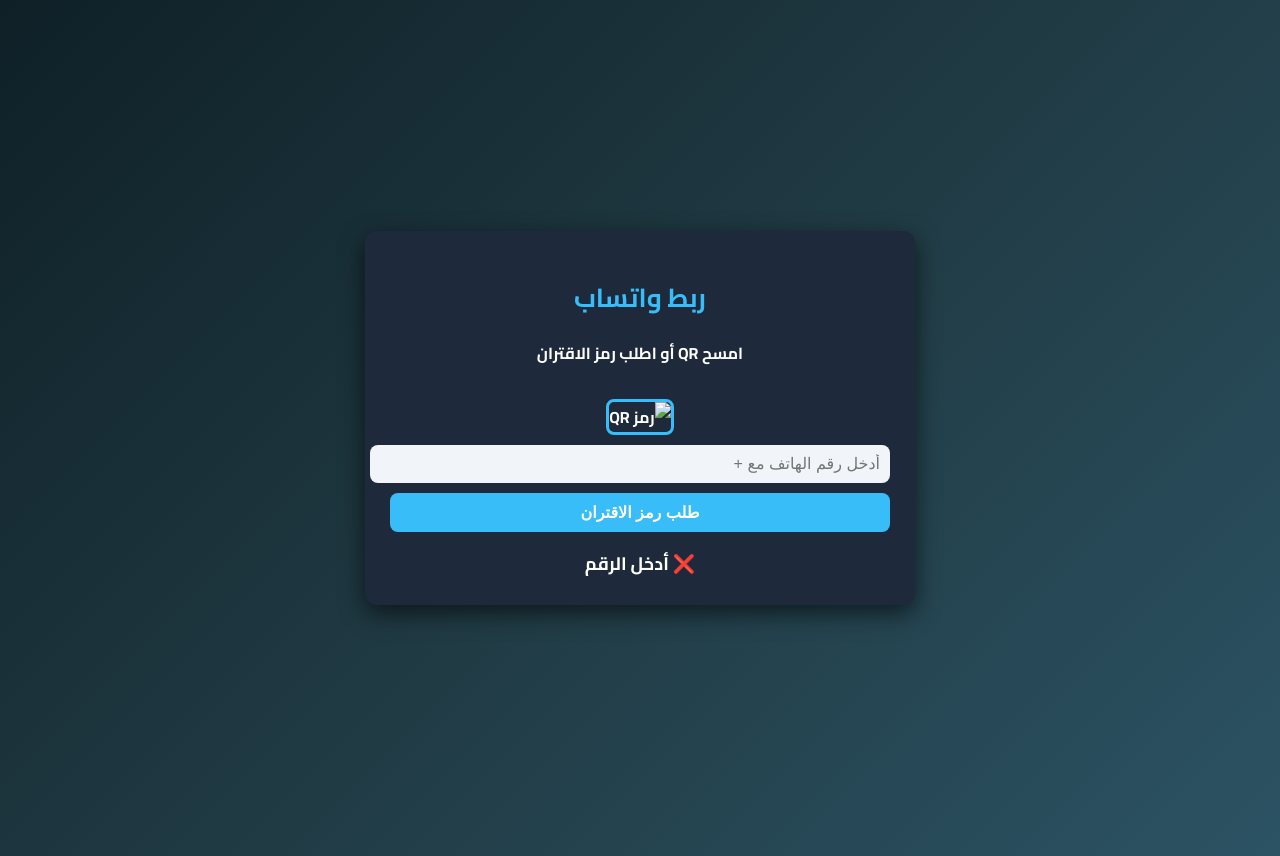
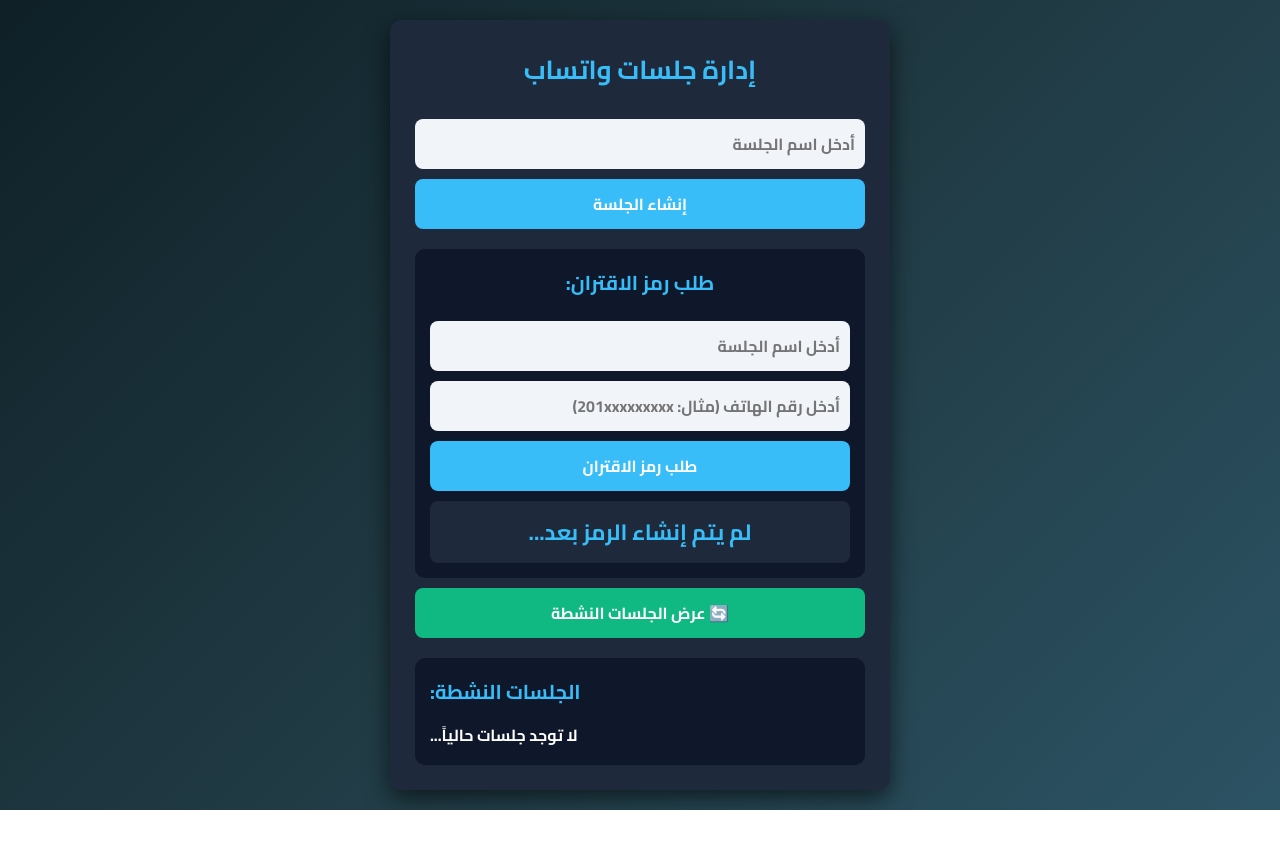
Before and after one commit to TARZAN-XD/bot-XD, a website: page public/index.html in a window 1280 px wide. Both pictures are taken after a click on the button "طلب رمز الاقتران". After the commit the page ends 810 px from the top, so only its background shows below. Drawn offline with Linux system fonts and the light colour scheme; no server answers.

Commit message:
Update index.html

```diff
--- a/public/index.html
+++ b/public/index.html
@@ -3,70 +3,136 @@
 <head>
   <meta charset="UTF-8">
   <meta name="viewport" content="width=device-width, initial-scale=1.0">
-<title>ربط واتساب - طرزان الواقدي</title>
+  <title>إدارة جلسات واتساب - طرزان الواقدي</title>
   <link href="https://fonts.googleapis.com/css2?family=Cairo:wght@700&display=swap" rel="stylesheet">
   <style>
-body {
-  font-family: 'Cairo', sans-serif;
-  background: linear-gradient(135deg, #0f2027, #203a43, #2c5364);
-  color: #fff;
-  display: flex; justify-content: center; align-items: center;
-  min-height: 100vh; flex-direction: column; padding: 20px;
-}
-.container {
-  width: 100%; max-width: 500px; background: #1e293b;
-  padding: 25px; border-radius: 12px; box-shadow: 0 8px 25px rgba(0,0,0,0.6);
-  text-align: center; margin-bottom: 20px;
-}
+    * { font-family: 'Cairo', sans-serif; margin: 0; padding: 0; box-sizing: border-box; }
+    body { background: linear-gradient(135deg, #0f2027, #203a43, #2c5364); color: #fff; display: flex; justify-content: center; align-items: center; min-height: 100vh; padding: 20px; }
+    .container { width: 100%; max-width: 500px; background: #1e293b; padding: 25px; border-radius: 12px; box-shadow: 0 8px 25px rgba(0,0,0,0.6); text-align: center; }
     h1 { margin-bottom: 15px; color: #38bdf8; font-size: 26px; }
-input, button {
-  width: 100%; padding: 10px; margin-top: 10px; border-radius: 8px; border: none; font-size: 16px;
-}
+    input, button { width: 100%; padding: 10px; margin-top: 10px; border-radius: 8px; border: none; font-size: 16px; }
     input { background: #f1f5f9; color: #111; }
     button { background: #38bdf8; color: #fff; font-weight: bold; cursor: pointer; }
     button:hover { background: #0ea5e9; }
-.qr-container img {
-  margin-top: 15px; width: 250px; border-radius: 8px; border: 3px solid #38bdf8;
-}
-#result { margin-top: 15px; font-size: 18px; color: #fff; }
+    .qr-container img { margin-top: 15px; width: 250px; border-radius: 8px; border: 3px solid #38bdf8; }
+    .sessions-list { margin-top: 20px; background: #0f172a; padding: 15px; border-radius: 10px; text-align: left; }
+    .sessions-list h2 { color: #38bdf8; font-size: 20px; margin-bottom: 10px; }
+    .session-item { display: flex; justify-content: space-between; background: #1e293b; padding: 8px; margin: 5px 0; border-radius: 8px; align-items: center; }
+    .delete-btn { background: #ef4444; padding: 5px 10px; border-radius: 6px; color: #fff; cursor: pointer; border: none; }
+    .delete-btn:hover { background: #dc2626; }
+    .refresh-btn { background: #10b981; margin-top: 10px; }
+    .refresh-btn:hover { background: #059669; }
+    .pairing-section { margin-top: 20px; background: #0f172a; padding: 15px; border-radius: 10px; }
+    .pairing-section h2 { color: #38bdf8; font-size: 20px; margin-bottom: 10px; }
+    .pairing-code { background: #1e293b; padding: 10px; margin-top: 10px; border-radius: 8px; font-size: 22px; text-align: center; color: #38bdf8; font-weight: bold; }
   </style>
 </head>
 <body>
   <div class="container">
-    <h1>ربط واتساب</h1>
-    <p>امسح QR أو اطلب رمز الاقتران</p>
-    <div class="qr-container">
-      <img src="qr.png" alt="رمز QR">
+    <h1>إدارة جلسات واتساب</h1>
+
+    <input type="text" id="sessionId" placeholder="أدخل اسم الجلسة">
+    <button onclick="createSession()">إنشاء الجلسة</button>
+
+    <div class="qr-container" id="qrContainer"></div>
+
+    <div class="pairing-section">
+      <h2>طلب رمز الاقتران:</h2>
+      <input type="text" id="pairSessionId" placeholder="أدخل اسم الجلسة">
+      <input type="text" id="phoneNumber" placeholder="أدخل رقم الهاتف (مثال: 201xxxxxxxxx)">
+      <button onclick="generatePairing()">طلب رمز الاقتران</button>
+      <div class="pairing-code" id="pairingCode">لم يتم إنشاء الرمز بعد...</div>
     </div>
-    <input type="text" id="number" placeholder="أدخل رقم الهاتف مع +">
-    <button onclick="getPairCode()">طلب رمز الاقتران</button>
-    <div id="result"></div>
+
+    <button class="refresh-btn" onclick="loadSessions()">🔄 عرض الجلسات النشطة</button>
+
+    <div class="sessions-list">
+      <h2>الجلسات النشطة:</h2>
+      <div id="sessions">لا توجد جلسات حالياً...</div>
+    </div>
   </div>
 
   <script>
-async function getPairCode() {
-  const number = document.getElementById('number').value.trim();
-  if (!number) {
-    document.getElementById('result').innerText = '❌ أدخل الرقم';
+    const API_BASE = '';
+
+    async function createSession() {
+      const sessionId = document.getElementById('sessionId').value.trim();
+      if (!sessionId) return alert('أدخل اسم الجلسة أولاً');
+
+      const res = await fetch(`${API_BASE}/create-session`, {
+        method: 'POST',
+        headers: { 'Content-Type': 'application/json' },
+        body: JSON.stringify({ sessionId })
+      });
+
+      const data = await res.json();
+      if (data.qr) {
+        document.getElementById('qrContainer').innerHTML = `
+          <p>📷 امسح الكود لربط الجلسة:</p>
+          <img src="${data.qr}" alt="QR Code">
+        `;
+        loadSessions();
+      } else {
+        alert(data.message || 'حدث خطأ أثناء إنشاء الجلسة');
+      }
+    }
+
+    async function generatePairing() {
+      const sessionId = document.getElementById('pairSessionId').value.trim();
+      const number = document.getElementById('phoneNumber').value.trim();
+
+      if (!sessionId || !number) return alert('أدخل اسم الجلسة ورقم الهاتف');
+
+      const res = await fetch(`${API_BASE}/generate-pairing`, {
+        method: 'POST',
+        headers: { 'Content-Type': 'application/json' },
+        body: JSON.stringify({ sessionId, number })
+      });
+
+      const data = await res.json();
+      if (data.pairingCode) {
+        document.getElementById('pairingCode').innerHTML = `🔑 ${data.pairingCode}`;
+      } else {
+        alert(data.error || 'فشل في توليد رمز الاقتران');
+      }
+    }
+
+    async function loadSessions() {
+      const res = await fetch(`${API_BASE}/sessions`);
+      const sessions = await res.json();
+      const container = document.getElementById('sessions');
+      container.innerHTML = '';
+      if (sessions.length === 0) {
+        container.innerHTML = '<p>❌ لا توجد جلسات حالياً</p>';
         return;
       }
-  document.getElementById('result').innerText = '⏳ جاري توليد الرمز...';
-  try {
-    const res = await fetch('/pair', {
+      sessions.forEach(s => {
+        container.innerHTML += `
+          <div class="session-item">
+            <span>📱 ${s}</span>
+            <button class="delete-btn" onclick="deleteSession('${s}')">حذف</button>
+          </div>
+        `;
+      });
+    }
+
+    async function deleteSession(sessionId) {
+      const password = prompt('أدخل كلمة المرور لحذف الجلسة:');
+      if (!password) return;
+
+      const res = await fetch(`${API_BASE}/delete-session`, {
         method: 'POST',
         headers: { 'Content-Type': 'application/json' },
-      body: JSON.stringify({ number })
+        body: JSON.stringify({ sessionId, password })
       });
+
       const data = await res.json();
-    if (data.pairingCode) {
-      document.getElementById('result').innerText = '✅ رمز الاقتران: ' + data.pairingCode;
-    } else {
-      document.getElementById('result').innerText = '❌ خطأ: ' + (data.error || 'حاول لاحقاً');
+      alert(data.message || data.error);
+      loadSessions();
     }
-  } catch (err) {
-    document.getElementById('result').innerText = '❌ فشل الاتصال بالسيرفر';
-  }
-}
+
+    // تحميل الجلسات عند فتح الصفحة
+    loadSessions();
   </script>
 </body>
 </html>
```
Lines whose indentation alone changed are shown as unchanged.
